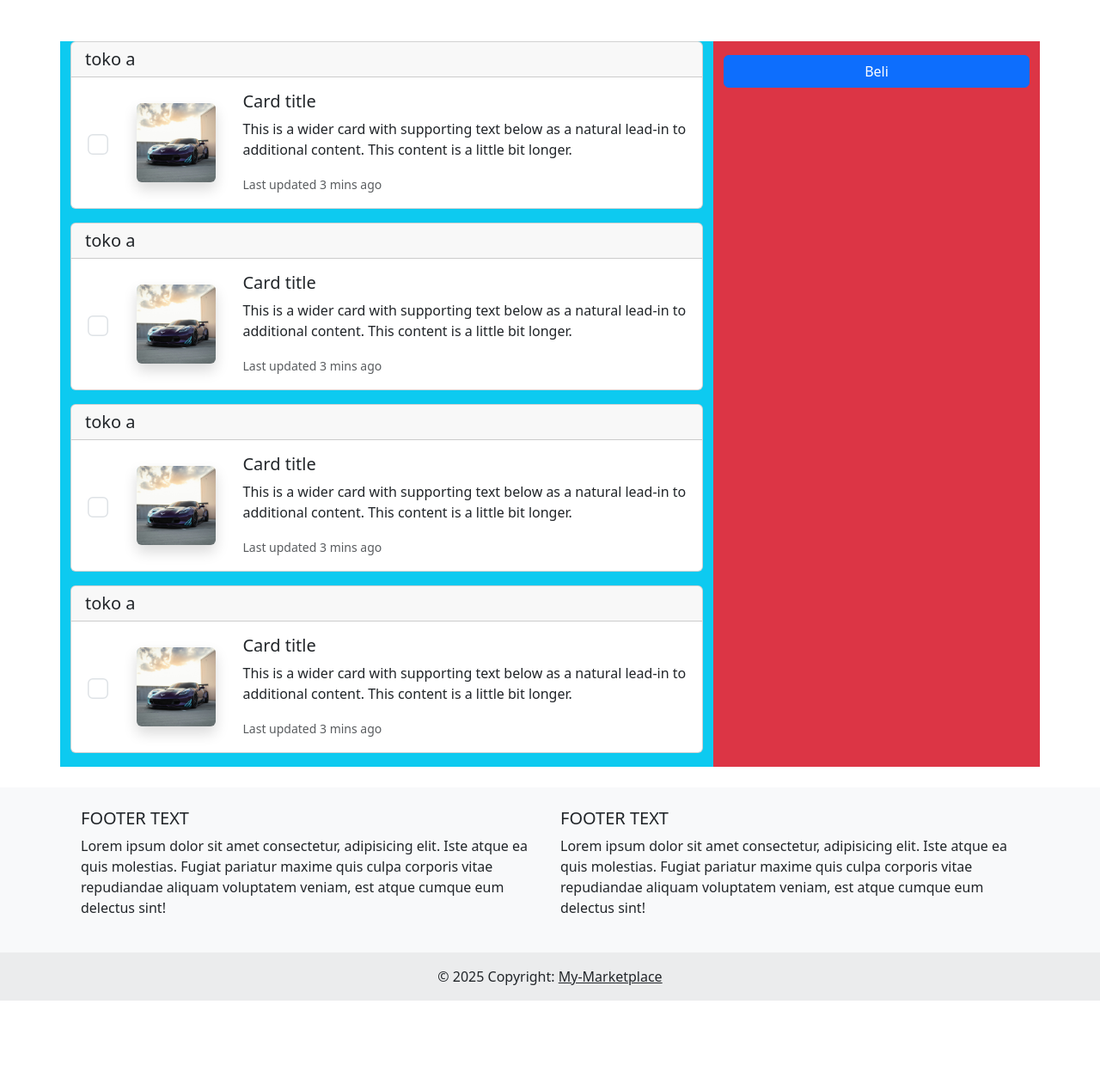
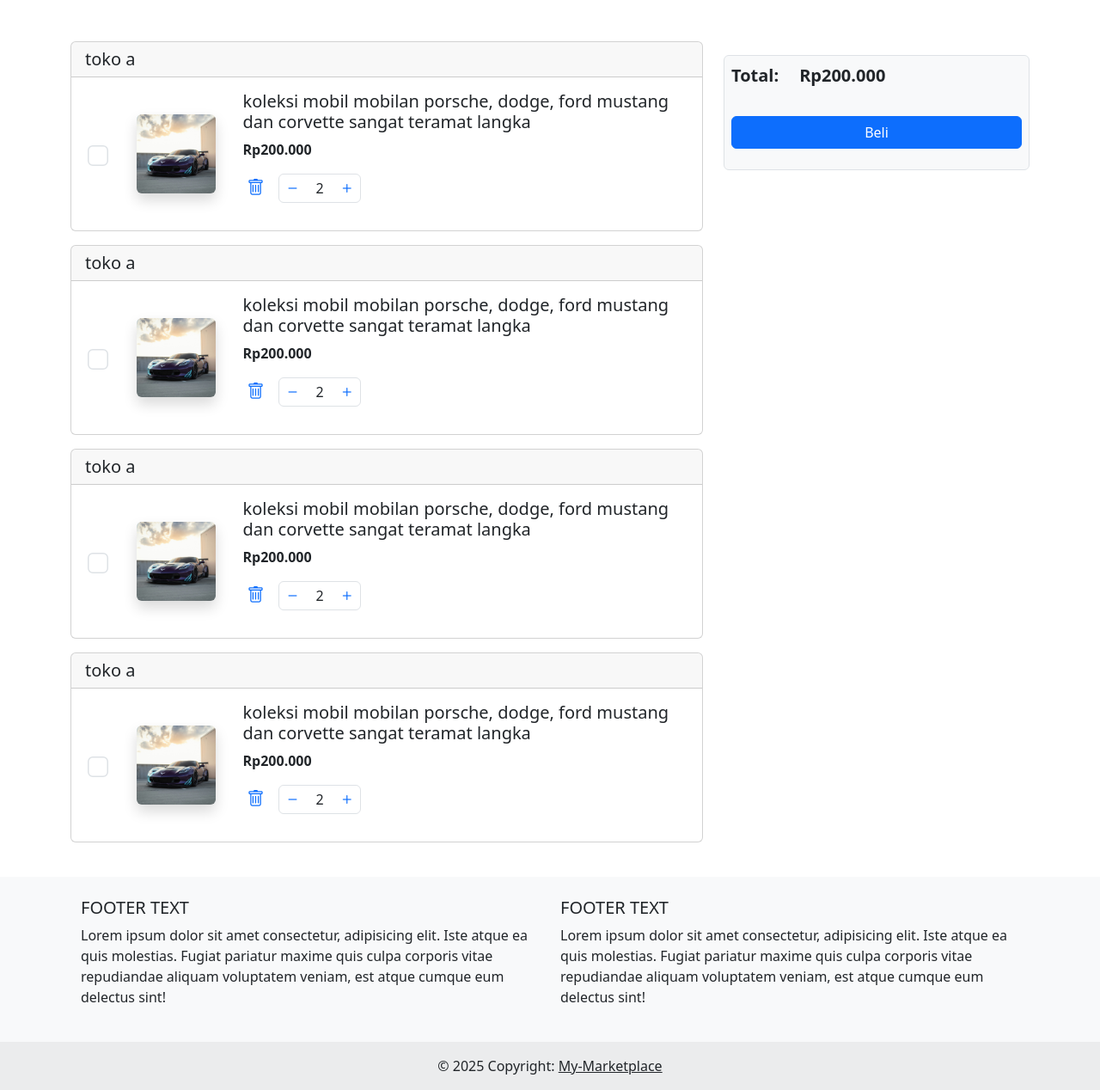
Before and after one commit to ilhamtkj/my-marketplace, a CodeIgniter 4 app: the page made by app/Views/pages/cart.php in a window 1280 px wide. Shown: the part 56-1324 px from the top of the page at 86% size. Before the commit the page ends 1220 px from the top, so only its background shows below. Run offline with PHP 8.4 and a stand-in for CodeIgniter, Linux system fonts and the light colour scheme; the template is opened without the code that fills it, so the values that code supplies are empty; some libraries are stand-ins or nearby versions.

Commit message:
update cart

```diff
--- a/app/Views/pages/cart.php
+++ b/app/Views/pages/cart.php
@@ -2,9 +2,9 @@
 
 <?= $this->section('content'); ?>
 
-    <div class="container bg-dark-subtle mt-5" style="min-height: 80vh">
+    <div class="container mt-5" style="min-height: 80vh">
         <div class="row">
-            <div class="col-lg-8 bg-info">
+            <div class="col-lg-8">
                 <!-- card -->
                 <div class="card mb-3">
                     <div class="card-header">
@@ -21,10 +21,21 @@
                         </div>
                         <div class="col-9">
                             <div class="card-body">
-                                <h5 class="card-title">Card title</h5>
-                                <p class="card-text">This is a wider card with supporting text below as a natural
-                                    lead-in to additional content. This content is a little bit longer.</p>
-                                <p class="card-text"><small class="text-body-secondary">Last updated 3 mins ago</small>
+                                <h5 class="card-title">koleksi mobil mobilan porsche, dodge, ford mustang dan corvette
+                                    sangat teramat langka</h5>
+                                <p class="card-text fw-bold">Rp200.000</p>
+                                <div class="row gx-5">
+                                    <div class="col-auto">
+                                        <button class="col-auto btn btn-link py-0 px-1 fs-5"><i class="bi bi-trash"></i></button>
+                                    </div>
+                                    <div class="col-auto row border rounded px-0">
+                                        <button class="col-auto btn btn-link py-0 px-1 fs-5"><i class="bi bi-dash"></i>
+                                        </button>
+                                        <p class="col-auto my-auto">2</p>
+                                        <button class="col-auto btn btn-link py-0 px-1 fs-5"><i class="bi bi-plus"></i>
+                                        </button>
+                                    </div>
+                                </div>
                                 </p>
                             </div>
                         </div>
@@ -45,10 +56,21 @@
                         </div>
                         <div class="col-9">
                             <div class="card-body">
-                                <h5 class="card-title">Card title</h5>
-                                <p class="card-text">This is a wider card with supporting text below as a natural
-                                    lead-in to additional content. This content is a little bit longer.</p>
-                                <p class="card-text"><small class="text-body-secondary">Last updated 3 mins ago</small>
+                                <h5 class="card-title">koleksi mobil mobilan porsche, dodge, ford mustang dan corvette
+                                    sangat teramat langka</h5>
+                                <p class="card-text fw-bold">Rp200.000</p>
+                                <div class="row gx-5">
+                                    <div class="col-auto">
+                                        <button class="col-auto btn btn-link py-0 px-1 fs-5"><i class="bi bi-trash"></i></button>
+                                    </div>
+                                    <div class="col-auto row border rounded px-0">
+                                        <button class="col-auto btn btn-link py-0 px-1 fs-5"><i class="bi bi-dash"></i>
+                                        </button>
+                                        <p class="col-auto my-auto">2</p>
+                                        <button class="col-auto btn btn-link py-0 px-1 fs-5"><i class="bi bi-plus"></i>
+                                        </button>
+                                    </div>
+                                </div>
                                 </p>
                             </div>
                         </div>
@@ -69,10 +91,21 @@
                         </div>
                         <div class="col-9">
                             <div class="card-body">
-                                <h5 class="card-title">Card title</h5>
-                                <p class="card-text">This is a wider card with supporting text below as a natural
-                                    lead-in to additional content. This content is a little bit longer.</p>
-                                <p class="card-text"><small class="text-body-secondary">Last updated 3 mins ago</small>
+                                <h5 class="card-title">koleksi mobil mobilan porsche, dodge, ford mustang dan corvette
+                                    sangat teramat langka</h5>
+                                <p class="card-text fw-bold">Rp200.000</p>
+                                <div class="row gx-5">
+                                    <div class="col-auto">
+                                        <button class="col-auto btn btn-link py-0 px-1 fs-5"><i class="bi bi-trash"></i></button>
+                                    </div>
+                                    <div class="col-auto row border rounded px-0">
+                                        <button class="col-auto btn btn-link py-0 px-1 fs-5"><i class="bi bi-dash"></i>
+                                        </button>
+                                        <p class="col-auto my-auto">2</p>
+                                        <button class="col-auto btn btn-link py-0 px-1 fs-5"><i class="bi bi-plus"></i>
+                                        </button>
+                                    </div>
+                                </div>
                                 </p>
                             </div>
                         </div>
@@ -93,18 +126,35 @@
                         </div>
                         <div class="col-9">
                             <div class="card-body">
-                                <h5 class="card-title">Card title</h5>
-                                <p class="card-text">This is a wider card with supporting text below as a natural
-                                    lead-in to additional content. This content is a little bit longer.</p>
-                                <p class="card-text"><small class="text-body-secondary">Last updated 3 mins ago</small>
+                                <h5 class="card-title">koleksi mobil mobilan porsche, dodge, ford mustang dan corvette
+                                    sangat teramat langka</h5>
+                                <p class="card-text fw-bold">Rp200.000</p>
+                                <div class="row gx-5">
+                                    <div class="col-auto">
+                                        <button class="col-auto btn btn-link py-0 px-1 fs-5"><i class="bi bi-trash"></i></button>
+                                    </div>
+                                    <div class="col-auto row border rounded px-0">
+                                        <button class="col-auto btn btn-link py-0 px-1 fs-5"><i class="bi bi-dash"></i>
+                                        </button>
+                                        <p class="col-auto my-auto">2</p>
+                                        <button class="col-auto btn btn-link py-0 px-1 fs-5"><i class="bi bi-plus"></i>
+                                        </button>
+                                    </div>
+                                </div>
                                 </p>
                             </div>
                         </div>
                     </div>
                 </div>
             </div>
-            <div class="col-lg-4 mt-3 mt-lg-0 bg-danger">
-                <button class="btn btn-primary w-100 my-3 sticky-lg-top" style="top: 10vh">Beli</button>
+            <div class="col-lg-4 mt-3 mt-lg-0">
+                <div class="sticky-lg-top my-3 border rounded p-2 bg-body-tertiary" style="top: 10vh">
+                    <div class="row">
+                        <p class="text-body fw-bold fs-5 col-auto">Total: </p>
+                        <p class="text-body fw-bold fs-5 col-auto">Rp200.000 </p>
+                    </div>
+                    <button class="btn btn-primary w-100 my-3">Beli</button>
+                </div>
             </div>
         </div>
     </div>
```
